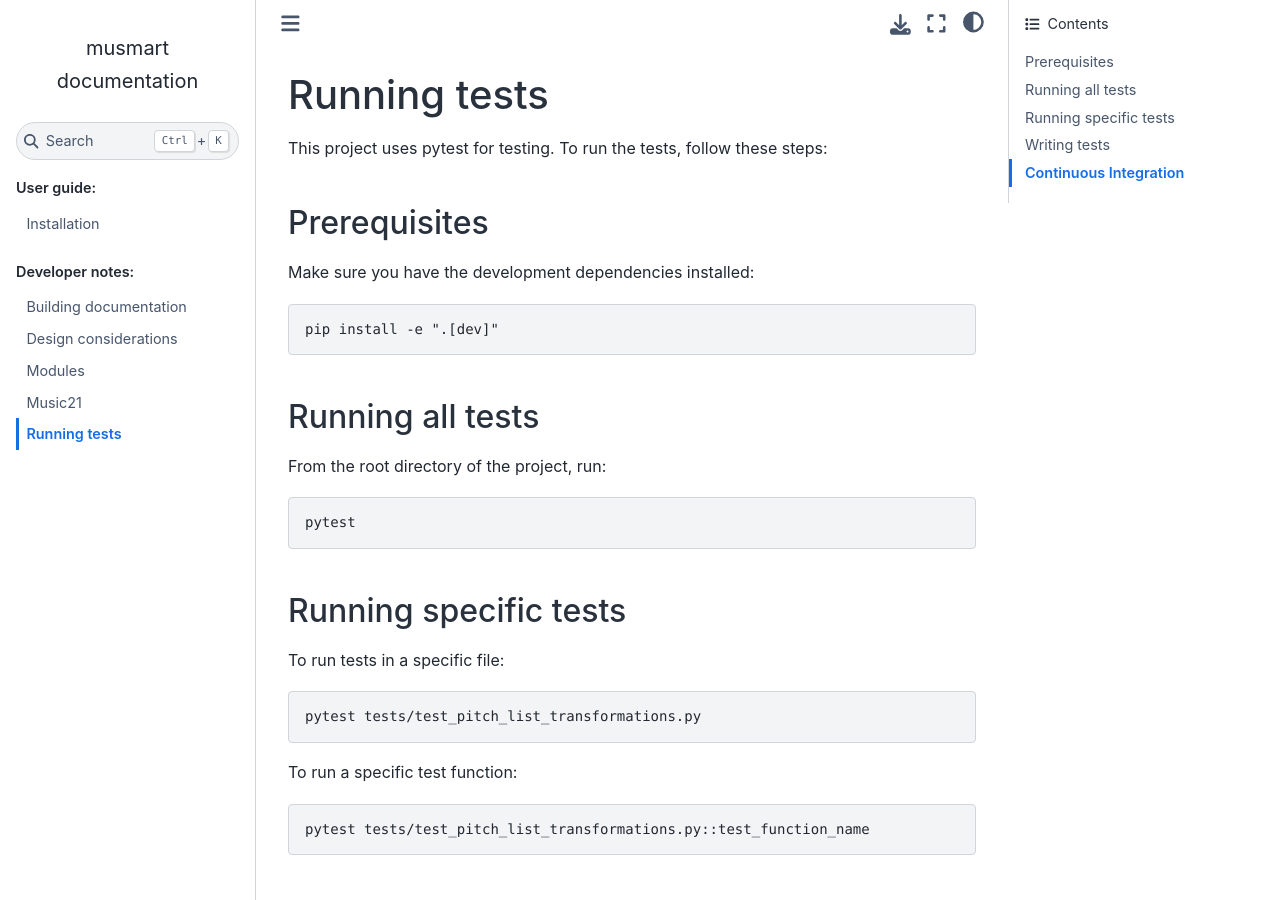
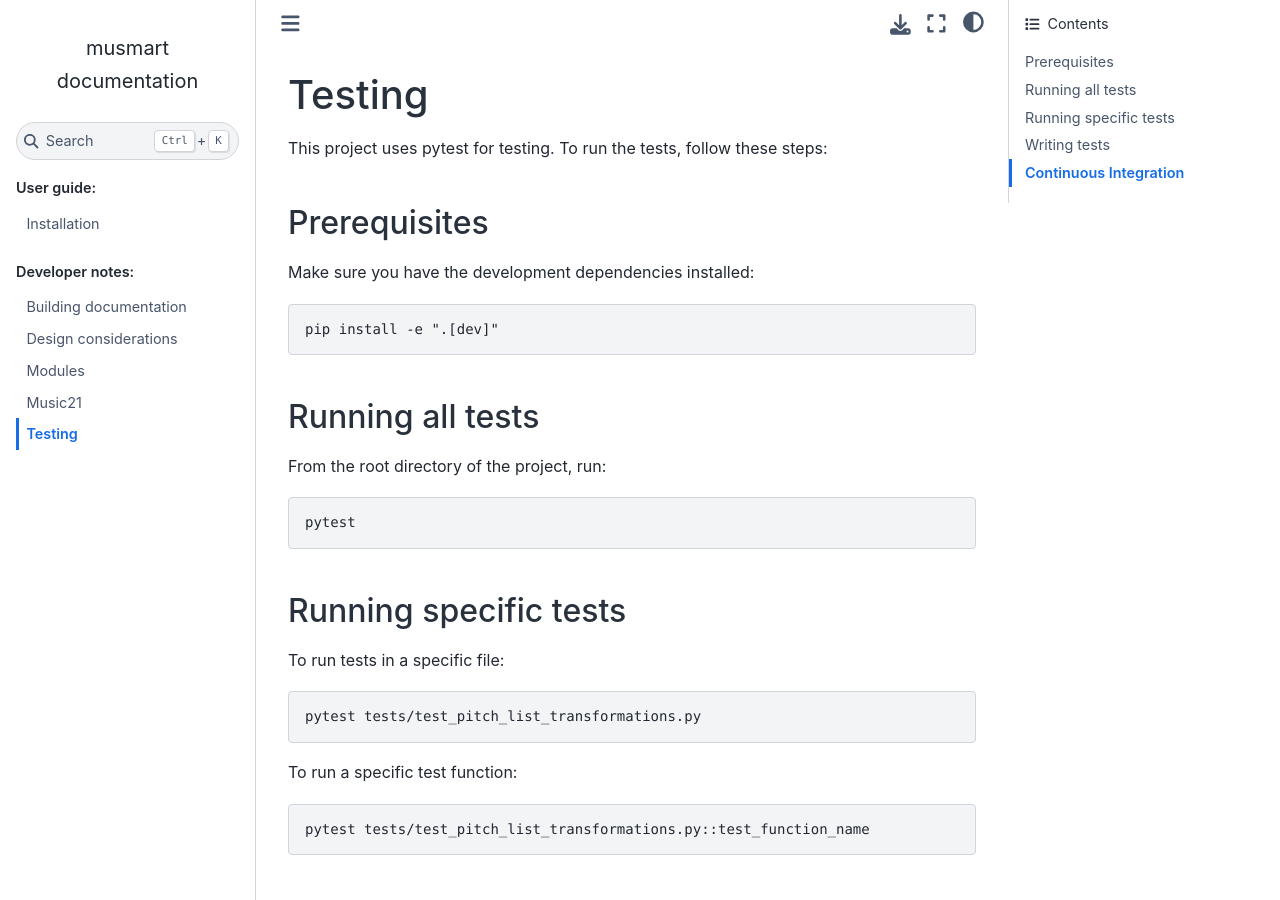
Before and after one commit to sachadavies/amads, a Sphinx documentation site: the page built from docs/developer_notes/testing.md, in a window 1280 px wide and 900 px high. Built offline with Sphinx 7.4.7 and the Sphinx Book theme 1.1.4, drawn with Linux system fonts in a browser that asks for light colours.

Commit message:
Rename testing documentation title

```diff
--- a/docs/developer_notes/testing.md
+++ b/docs/developer_notes/testing.md
@@ -1,5 +1,5 @@
-Running tests
-============
+Testing
+=======
 
 This project uses pytest for testing. To run the tests, follow these steps:
 
```
